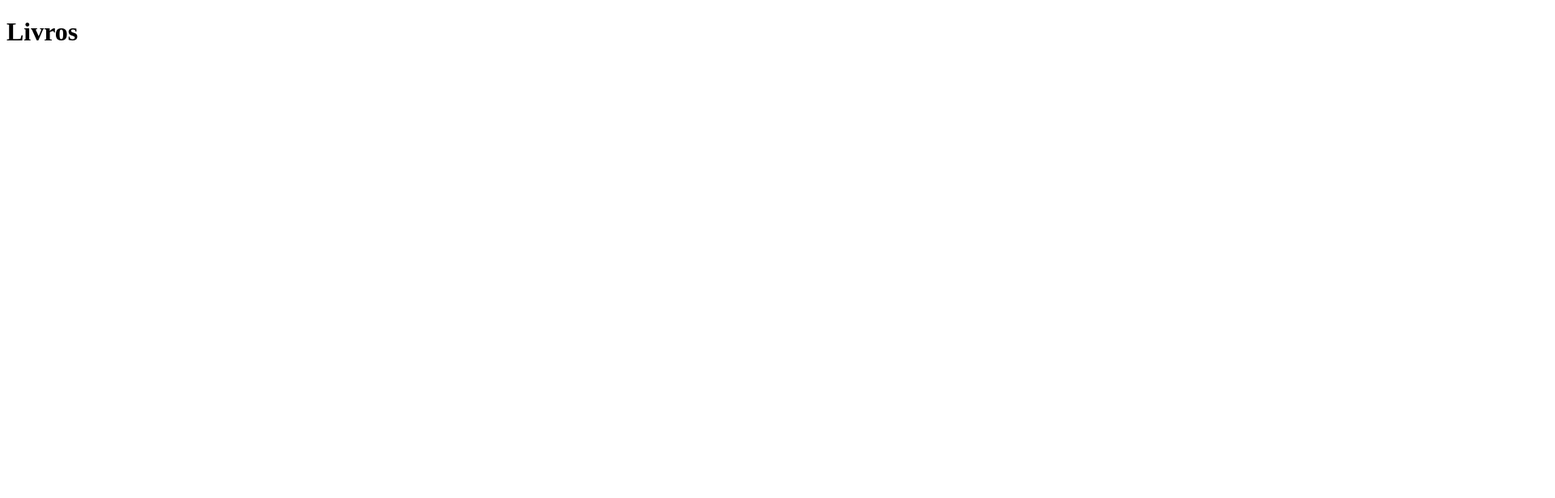
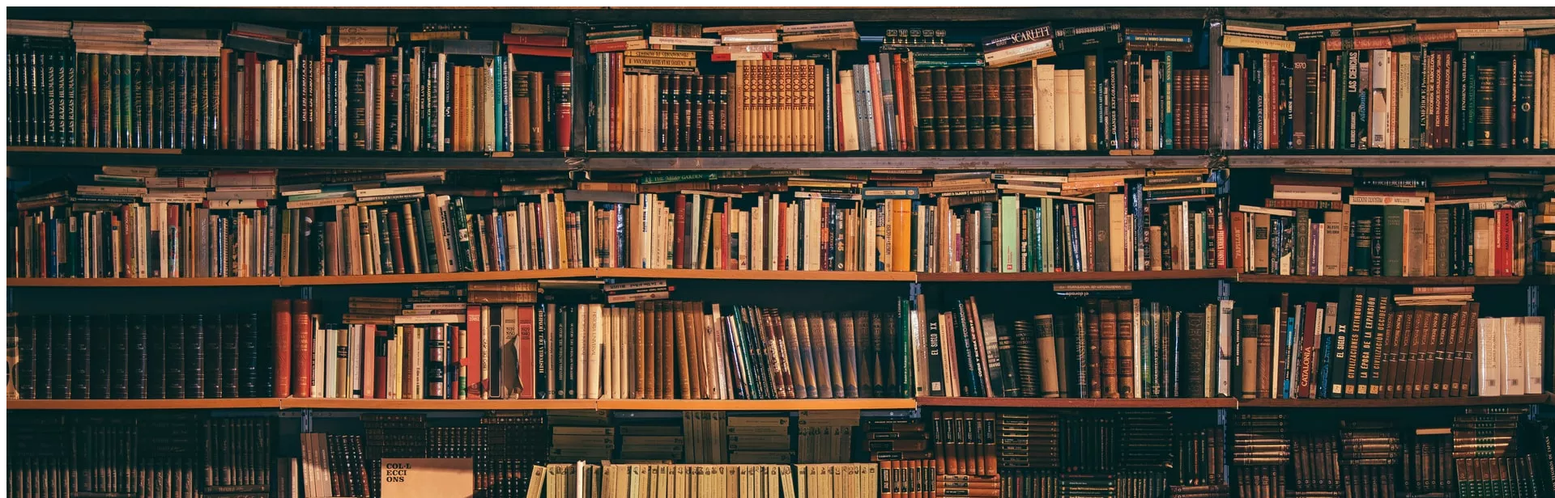
Before and after one commit to mariacls2/marialiria, a plain HTML site: page index.html in a window 1280 px wide. Shown: the top 616 px of the page at 81% size, 1920 px wide, since content can reach past the window. Drawn offline with Linux system fonts and the light colour scheme.

Commit message:
Add files via upload

```diff
--- a/index.html
+++ b/index.html
@@ -7,7 +7,8 @@
     <title>Document</title>
 </head>
 <header>
-    <h1>Livros</h1>
+    <img src="livro.jpg" alt="">
+
 </header>
 <body>
 
```
Also changed, not shown: livro.jpg (added).
